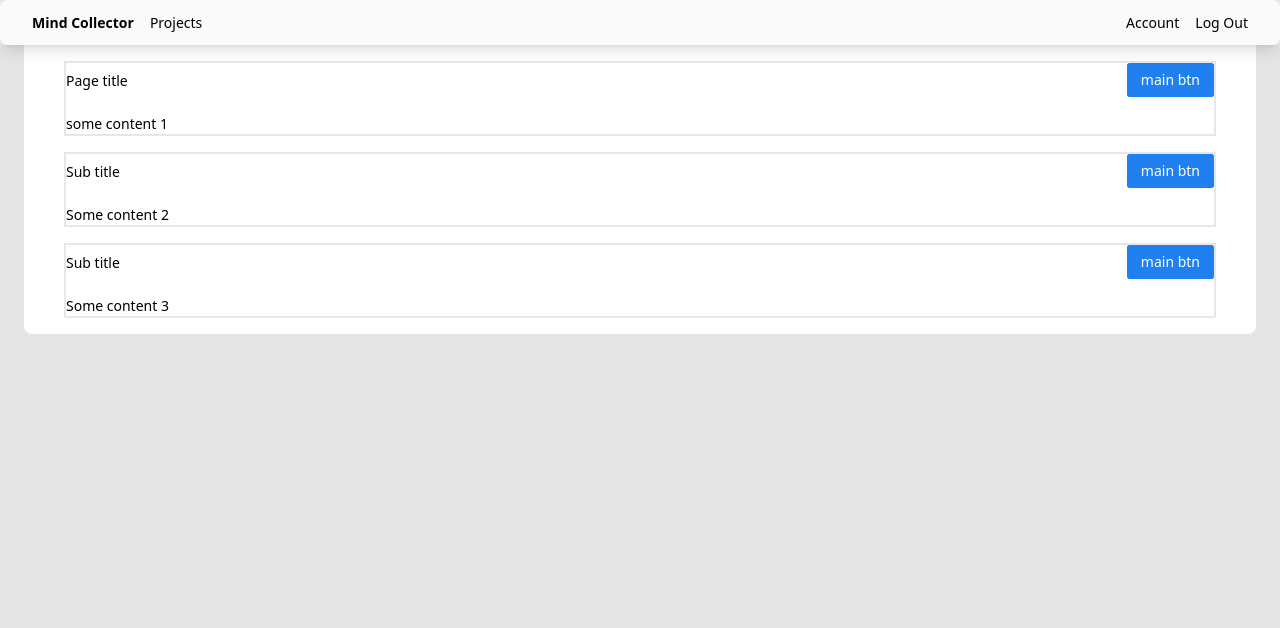
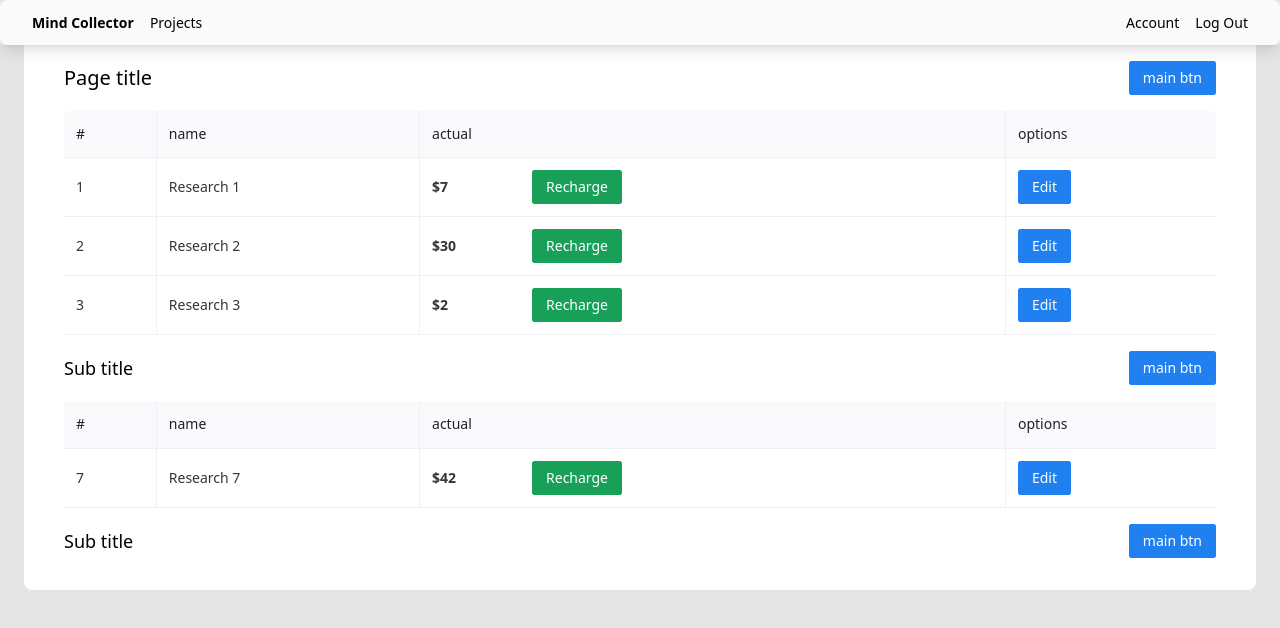
Before and after one commit to MindCollectorCompany/front, a Nuxt app: page /projects in a window 1280 px wide. Shown: the top 628 px of the page. Built offline with nearby package versions, Linux system fonts and the light colour scheme.

Commit message:
update PageBlock, projects page

```diff
--- a/components/PageBlock.vue
+++ b/components/PageBlock.vue
@@ -1,7 +1,9 @@
 <template>
-  <div class="flex flex-col gap-4 border-2">
+  <div class="flex flex-col gap-4">
     <div class="flex items-center justify-between">
-      <span>{{ title }}</span>
+      <span :class="blockType === 'header' ? 'text-xl' : 'text-lg'">{{
+        title
+      }}</span>
       <span>
         <Button @click="onBtn" type="info">
           {{ buttonText }}
@@ -14,6 +16,6 @@
 
 <script lang="ts">
 export default {
-  props: ["title", "buttonText", "onBtn"],
+  props: ["title", "buttonText", "onBtn", "blockType"],
 };
 </script>
--- a/pages/projects/[id].vue
+++ b/pages/projects/[id].vue
@@ -1,3 +1,3 @@
 <template>
-  <div>project {{ $route.params.id }}</div>
+  <div>Project {{ $route.params.id }}</div>
 </template>
--- a/pages/projects/index.vue
+++ b/pages/projects/index.vue
@@ -1,13 +1,18 @@
 <template>
   <div class="flex flex-col gap-4">
-    <PageBlock title="Page title" buttonText="main btn" :onBtn="onOpenModal">
-      some content 1
+    <PageBlock
+      title="Page title"
+      buttonText="main btn"
+      :onBtn="onOpenModal"
+      blockType="header"
+    >
+      <Table :cols="titleBlock.cols" :rows="titleBlock.rows" />
     </PageBlock>
     <PageBlock title="Sub title" buttonText="main btn" :onBtn="onOpenModal">
-      Some content 2
+      <Table :cols="secondBlock.cols" :rows="secondBlock.rows" />
     </PageBlock>
     <PageBlock title="Sub title" buttonText="main btn" :onBtn="onOpenModal">
-      Some content 3
+      <Table />
     </PageBlock>
   </div>
   <!-- modal  -->
@@ -27,6 +32,18 @@ export default {
   data() {
     return {
       isModalOpen: false,
+      titleBlock: {
+        cols: ["#", "name", "actual", "options"],
+        rows: [
+          { id: 1, name: "research 1", balance: 7 },
+          { id: 2, name: "research 2", balance: 30 },
+          { id: 3, name: "research 3", balance: 2 },
+        ],
+      },
+      secondBlock: {
+        cols: ["#", "name", "actual", "options"],
+        rows: [{ id: 7, name: "research 7", balance: 42 }],
+      },
     };
   },
   methods: {
```
